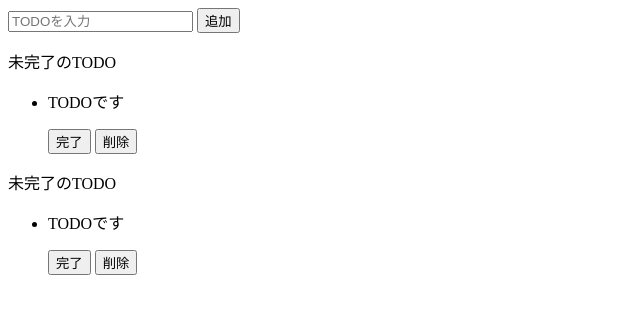
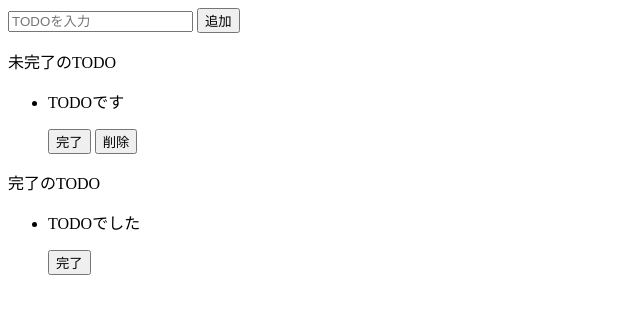
Before and after one commit to atoga22/TODO_list, a plain HTML site: page index.html in a window 1280 px wide. Shown: the whole page, without its empty margins (0-640 px from the left). Drawn offline with Linux system fonts and the light colour scheme.

Commit message:
固定テキストを準備

```diff
--- a/index.html
+++ b/index.html
@@ -22,13 +22,12 @@
             </ul>
         </div>
         <div>
-            <p>未完了のTODO</p>
+            <p>完了のTODO</p>
             <ul>
                 <li>
                     <div>
-                        <p>TODOです</p>
+                        <p>TODOでした</p>
                         <button>完了</button>
-                        <button>削除</button>
                     </div>
                 </li>
             </ul>
```
